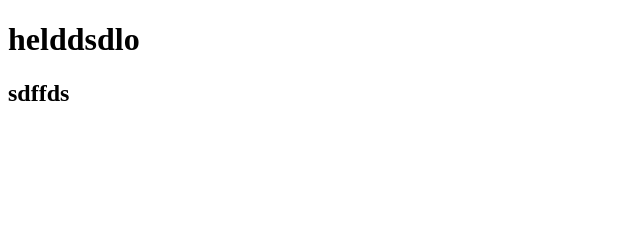
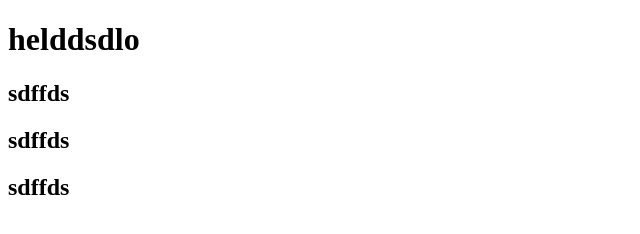
Before and after one commit to Harsh-Thaker007/SmapleRepo, a plain HTML site: page index.html in a window 1280 px wide. Shown: the whole page, without its empty margins (0-640 px from the left). Drawn offline with Linux system fonts and the light colour scheme.

Commit message:
html file added

```diff
--- a/index.html
+++ b/index.html
@@ -9,5 +9,7 @@
 <body>
     <h1>helddsdlo</h1>
     <h2>sdffds</h2>
+        <h2>sdffds</h2>
+            <h2>sdffds</h2>
 </body>
 </html>
```
